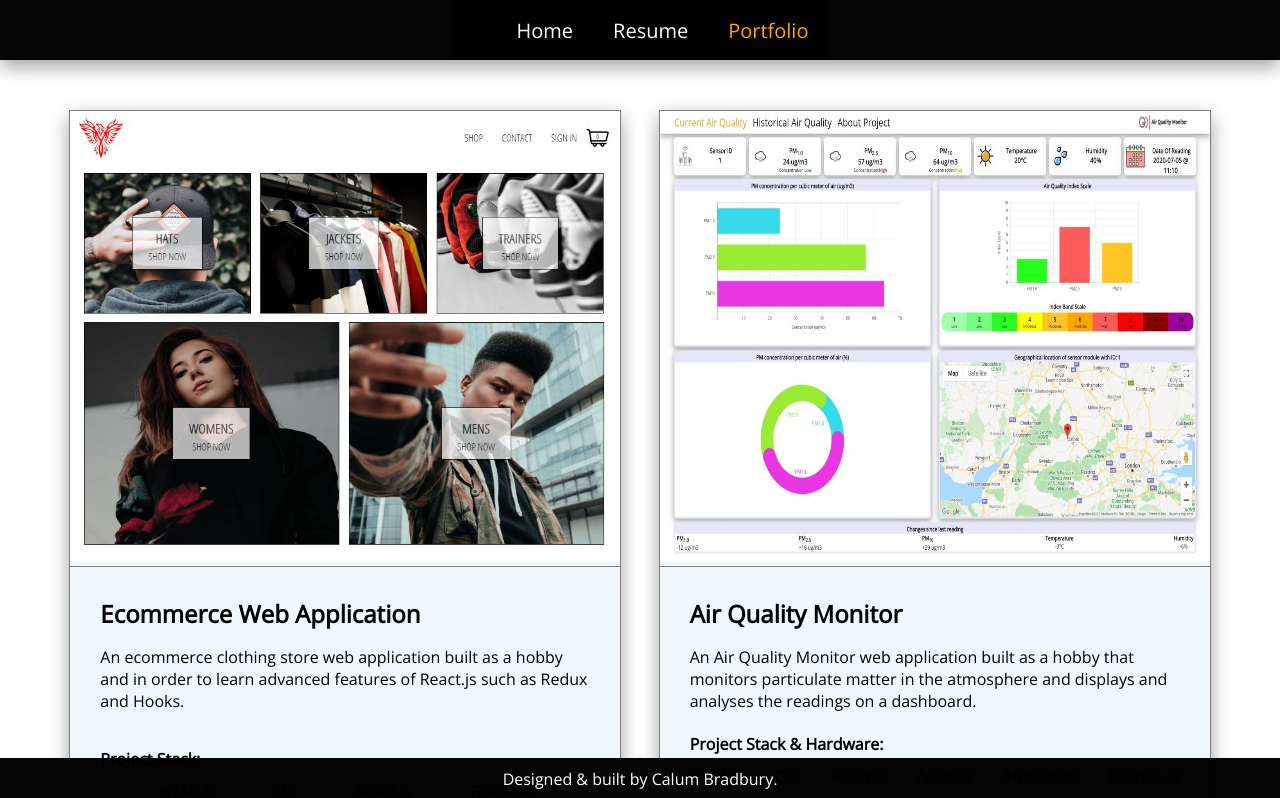
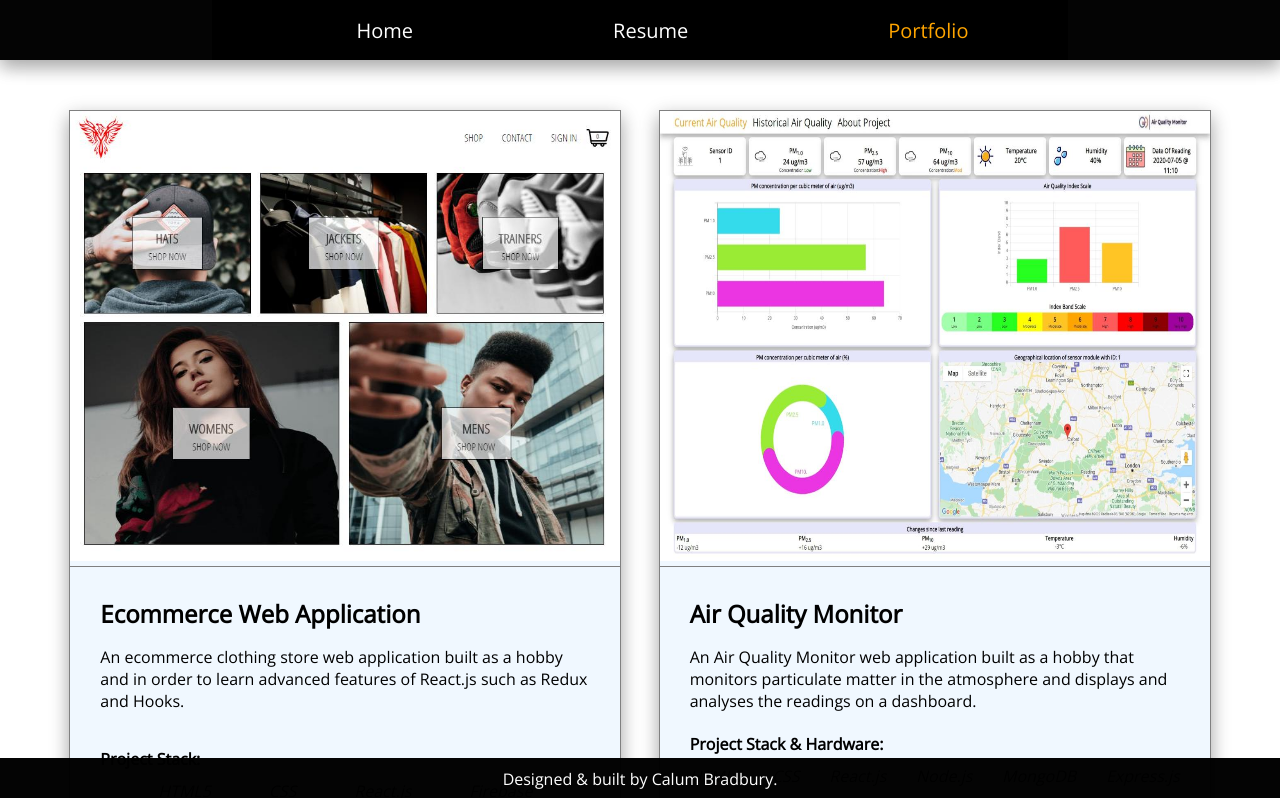
Before and after one commit to CalumBradbury24/Portfolio, a React (Create React App) app: page /projects in a window 1280 px wide. Shown: the top 798 px of the page. Built offline with nearby package versions, Linux system fonts and the light colour scheme.

Commit message:
slight css fix

```diff
--- a/src/Components/NavBar/NavBar.styles.scss
+++ b/src/Components/NavBar/NavBar.styles.scss
@@ -1,16 +1,16 @@
 nav.responsive-toolbar {
   height: 60px;
   width: 100%;
-  background-color: rgba(0, 0, 0, 0.986);;
+  background-color: rgba(0, 0, 0, 0.986);
   position: fixed;
   display: flex;
- justify-content: center;
- top: 0;
-z-index: 500;
-box-shadow: 0 8px 16px 0 rgba(0,0,0,.2), 0 6px 20px 0 rgba(0,0,0,.19);
+  justify-content: center;
+  top: 0;
+  z-index: 500;
+  box-shadow: 0 8px 16px 0 rgba(0, 0, 0, 0.2), 0 6px 20px 0 rgba(0, 0, 0, 0.19);
 
   ul {
-   background-color: rgba(0, 0, 0, 0.986);;
+    background-color: rgba(0, 0, 0, 0.986);
     display: flex;
     margin-block-start: 0;
     margin-block-end: 0;
@@ -29,8 +29,8 @@
     a {
       color: white;
       text-decoration: none;
-       list-style-type: none;
-      padding: 10px 20px;
+      list-style-type: none;
+      padding: 10px 100px;
       font-size: 20px;
       cursor: pointer;
     }
```
